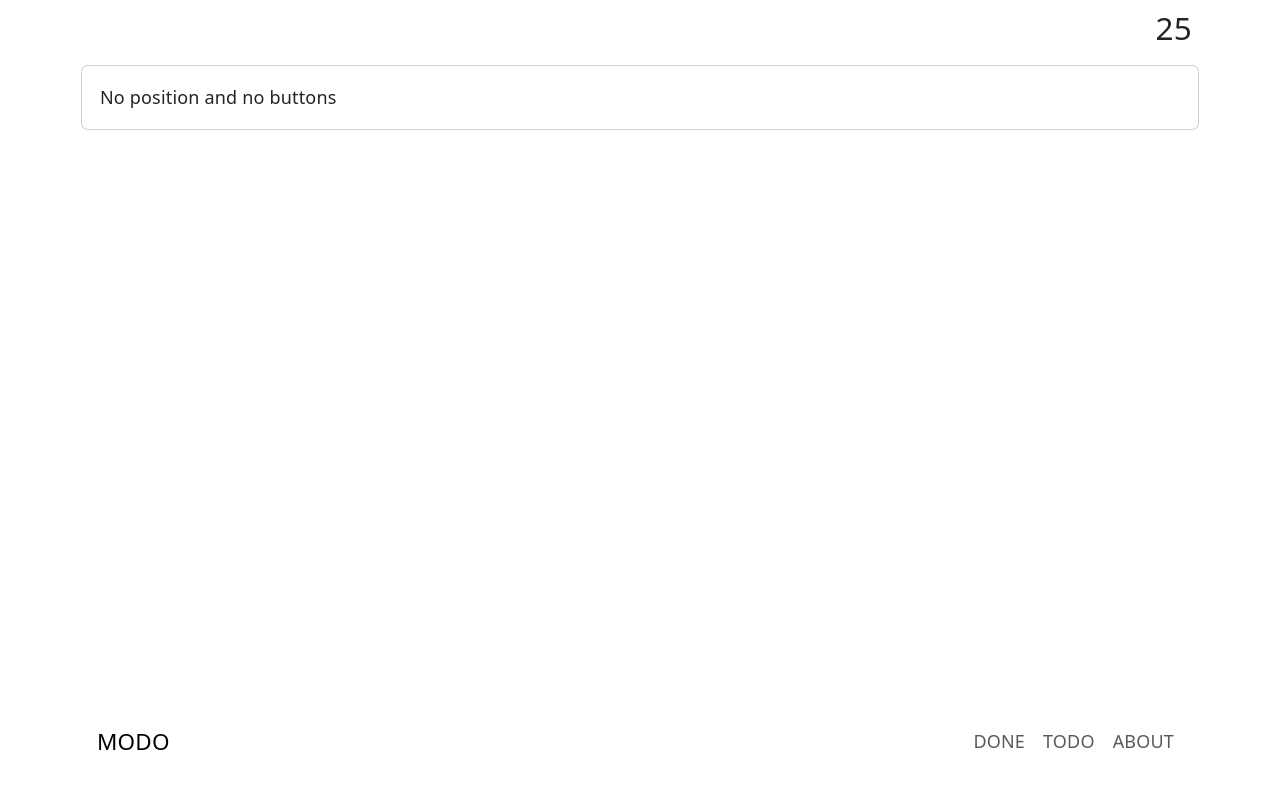
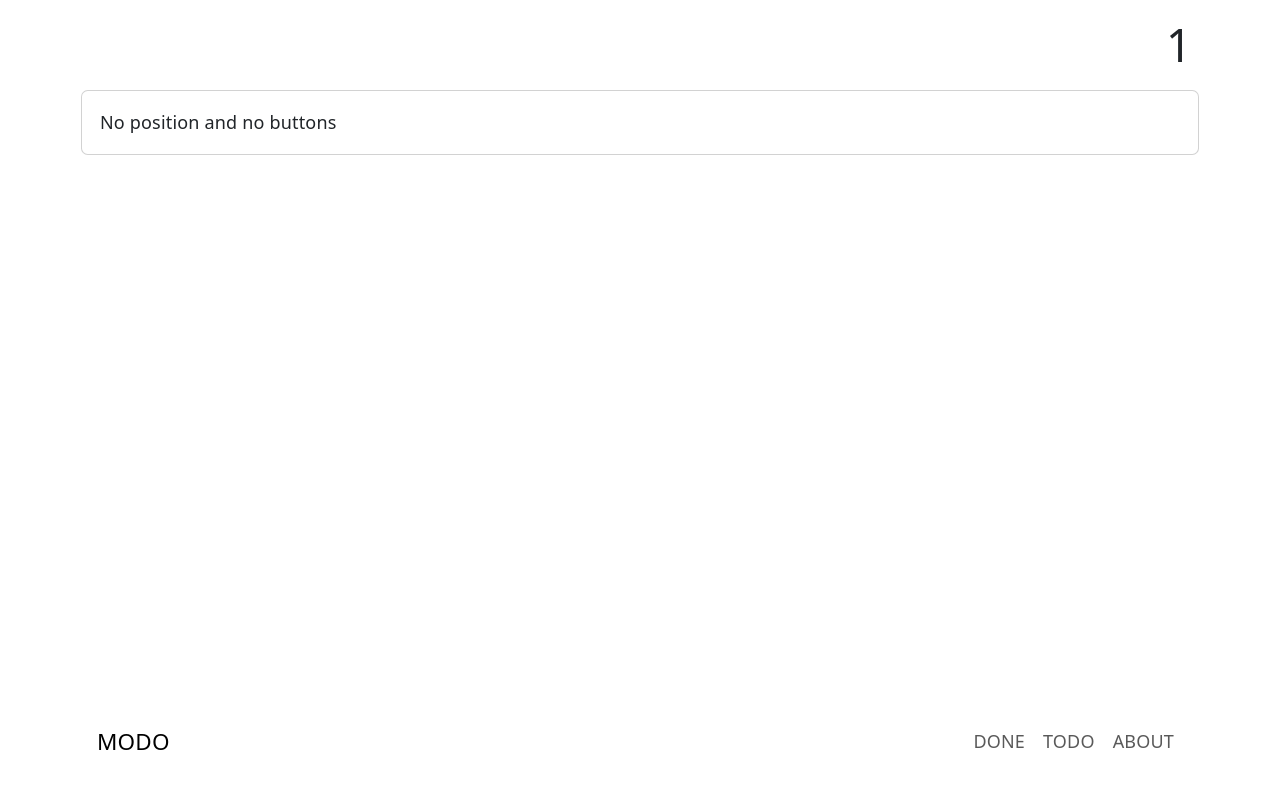
Before and after one commit to bergamotBen/modo, a React (Vite) app in the folder frontend/: page / in a window 1280 px wide. Shown: the top 788 px of the page. Built offline with nearby package versions, Linux system fonts and the light colour scheme.

Commit message:
Breatime component created

```diff
--- a/frontend/src/components/Header.jsx
+++ b/frontend/src/components/Header.jsx
@@ -2,18 +2,18 @@ import Container from "react-bootstrap/esm/Container";
 import { useState, useEffect } from "react";
 
 function Timer() {
-  const [time, setTime] = useState(25);
+  const [time, setTime] = useState(2);
 
   useEffect(() => {
     const interval = setInterval(() => {
       setTime((prevTime) => {
-        if (prevTime === 0) {
+        if (prevTime === 1) {
           clearInterval(interval);
-          return "DONE";
+          return <br />;
         }
         return prevTime - 1;
       });
-    }, 60000);
+    }, 3000);
 
     return () => {
       if (interval) clearInterval(interval);
@@ -24,16 +24,14 @@ function Timer() {
 export default function Header({ title }) {
   if (title) {
     return (
-      <Container className="text-end p-2 px-lg-3">
+      <Container className="text-end mt-2 p-2 px-lg-3">
         <h1>{title}</h1>
       </Container>
     );
   } else {
     return (
-      <Container className="text-end p-2 px-lg-3">
-        <h3>
-          <Timer />
-        </h3>
+      <Container className="text-end mt-2 p-2 px-lg-3 h1">
+        <Timer />
       </Container>
     );
   }
--- a/frontend/src/components/Task.jsx
+++ b/frontend/src/components/Task.jsx
@@ -6,19 +6,31 @@ export default function Task({
   showPosition,
   showButtons,
   showDetails,
+  active,
 }) {
-  let cardClass = "py-3 mx-2 mx-lg-5";
+  let cardClass = "py-3 mx-2 mx-lg-5 mb-3";
+  let border = "";
+  let textClassName = "text-start px-3";
+
   if (showButtons) {
-    cardClass = "pt-3 mx-2 mx-lg-5";
+    cardClass = "pt-3 mx-2 mx-lg-5 mb-3";
   }
+
+  if (active) {
+    border = "success";
+    textClassName += " text-success";
+  }
+
   return (
-    <Card className={cardClass}>
+    <Card border={border} className={cardClass}>
       {showPosition ? (
         <Card.Title className="text-start px-3">#1</Card.Title>
       ) : null}
-      <Card.Text className="text-start px-3">{text}</Card.Text>
+      <Card.Text className={textClassName}>{text}</Card.Text>
 
-      {showDetails ? <div className="text-end px-3">{details}</div> : null}
+      {showDetails ? (
+        <div className="text-end px-3 text-secondary">{details}</div>
+      ) : null}
       {showButtons ? (
         <Card.Footer className="text-end">⬆️ ⬇️ 🗑️</Card.Footer>
       ) : null}
```
Also changed, not shown: frontend/src/components/Breaktime.jsx (added, +10 -0 lines).
